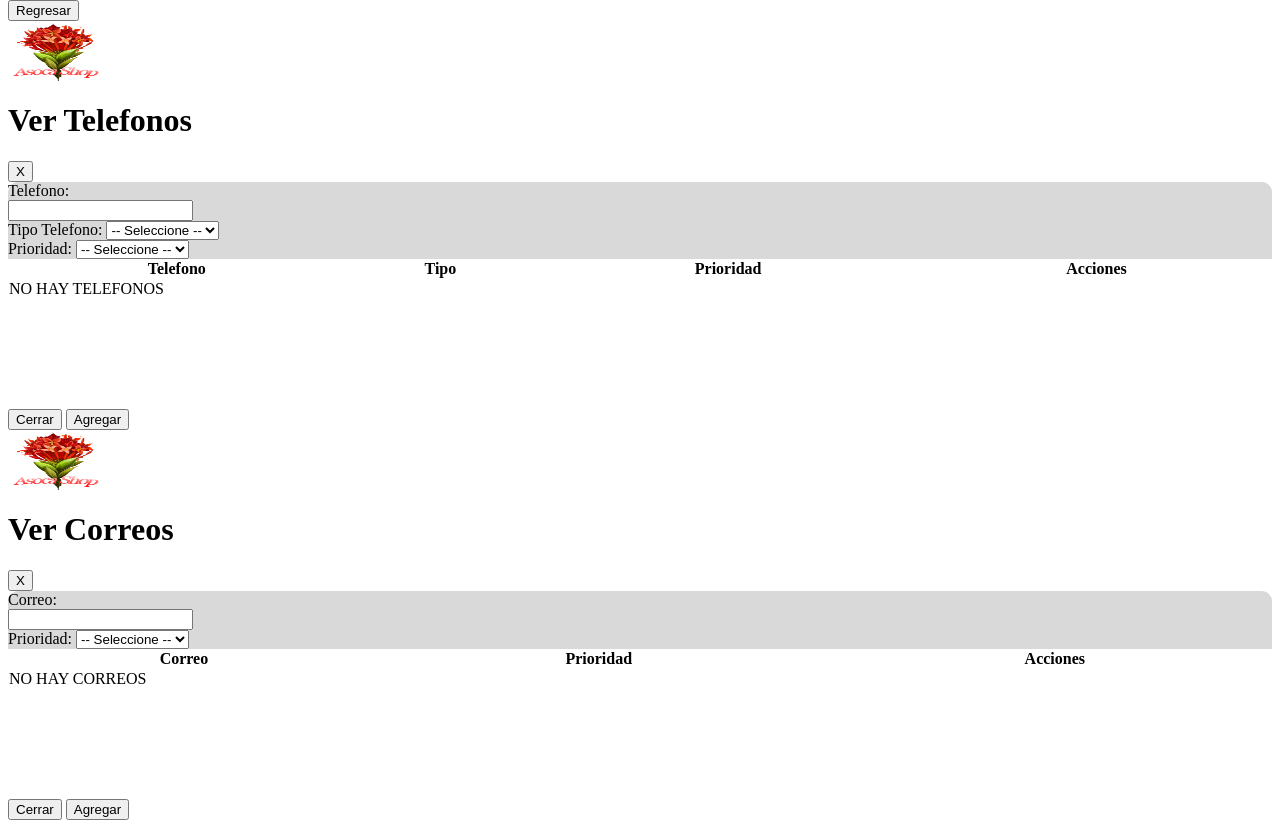
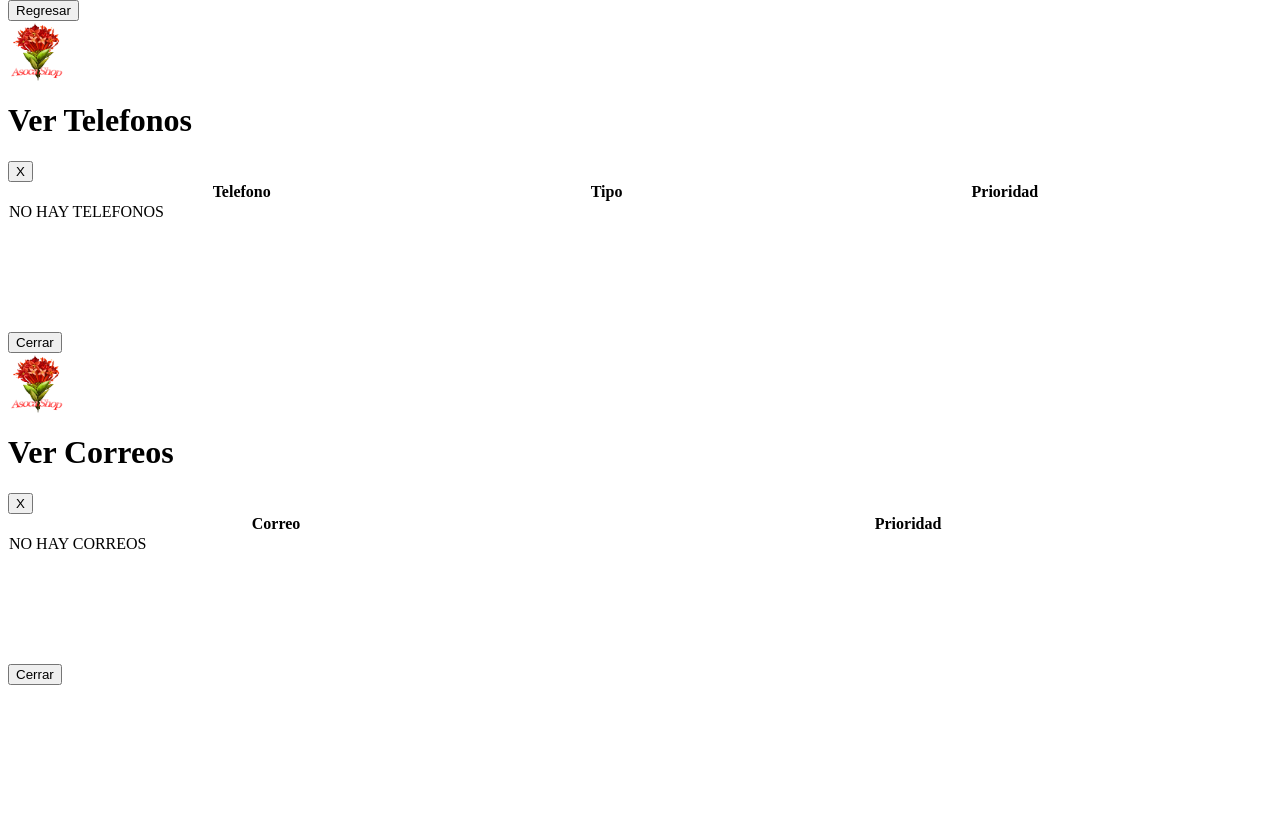
Before and after one commit to MDMS29/asoca-shop, a CodeIgniter 4 app: the page made by app/Views/clientes/clientes.php in a window 1280 px wide. Shown: the part 93-921 px from the top of the page. After the commit the page ends 778 px from the top, so only its background shows below. Run offline with PHP 8.4 and a stand-in for CodeIgniter, Linux system fonts and the light colour scheme; the template is opened without the code that fills it, so the values that code supplies are empty; some libraries are stand-ins or nearby versions; some web fonts are replaced.

Commit message:
Feat: View Usuarios - Clientes

```diff
--- a/app/Config/Routes.php
+++ b/app/Config/Routes.php
@@ -47,10 +47,12 @@ $routes->post('/obtenerClientes', 'Clientes::obtenerClientes');
 $routes->post('/insertarTelefono', 'Telefonos::insertar');
 $routes->post('/obtenerTelefonosUser/(:num)', 'Telefonos::obtenerTelefonosUser/$1');
 $routes->post('/buscarTelefono/(:num)/(:num)', 'Telefonos::buscarTelefono/$1/$2');
+$routes->post('/eliminarTelefono/(:num)', 'Telefonos::eliminarTelefono/$1');
 
 $routes->post('/insertarCorreo', 'Email::insertar');
 $routes->post('/obtenerEmailUser/(:num)', 'Email::obtenerEmailUser/$1');
 $routes->post('/buscarEmail/(:any)/(:num)', 'Email::buscarEmail/$1/$2');
+$routes->post('/eliminarEmail/(:num)', 'Email::eliminarEmail/$1');
 /*
  * --------------------------------------------------------------------
  * Additional Routing
--- a/app/Models/EmailModel.php
+++ b/app/Models/EmailModel.php
@@ -14,7 +14,7 @@ class EmailModel extends Model
     protected $returnType = 'array'; /* forma en que se retornan los datos */
     protected $useSoftDeletes = false; /* si hay eliminacion fisica de registro */
 
-    protected $allowedFields = ['id_usuario', 'correo', 'prioridad_crr_crr', 'estado', 'fecha_crea', 'usuario_crea']; /* relacion de campos de la tabla */
+    protected $allowedFields = ['id_usuario', 'correo', 'prioridad_crr', 'estado', 'fecha_crea', 'usuario_crea']; /* relacion de campos de la tabla */
 
     protected $useTimestamps = true; /*tipo de tiempo a utilizar */
     protected $createdField = 'fecha_crea'; /*fecha automatica para la creacion */
--- a/app/Models/UsuariosModel.php
+++ b/app/Models/UsuariosModel.php
@@ -14,7 +14,7 @@ class UsuariosModel extends Model
     protected $returnType = 'array'; /* forma en que se retornan los datos */
     protected $useSoftDeletes = false; /* si hay eliminacion fisica de registro */
 
-    protected $allowedFields = ['id_rol', 'nombre_p', 'nombre_s', 'apellido_p', 'apellido_s','tipo_user', 'tipo_documento', 'n_documento', 'direccion', 'foto', 'contrasena', 'estado', 'fecha_crea', 'usuario_crea']; /* relacion de campos de la tabla */
+    protected $allowedFields = ['id_rol', 'nombre_p', 'nombre_s', 'apellido_p', 'apellido_s','tipo_user', 'tipo_documento', 'n_documento', 'direccion','duracion', 'foto', 'contrasena', 'estado', 'fecha_crea', 'usuario_crea']; /* relacion de campos de la tabla */
 
     protected $useTimestamps = true; /*tipo de tiempo a utilizar */
     protected $createdField = 'fecha_crea'; /*fecha automatica para la creacion */
--- a/app/Views/clientes/clientes.php
+++ b/app/Views/clientes/clientes.php
@@ -34,44 +34,18 @@
 
 
 <!-- MODAL AGREGAR - EDITAR TELEFONO -->
-<div class="modal fade" id="verTelefonos" data-bs-backdrop="static" tabindex="-1" aria-labelledby="exampleModalLabel" aria-hidden="true">
+<div class="modal fade" id="verTelefonos" tabindex="-1" aria-labelledby="exampleModalLabel" aria-hidden="true">
     <div class="modal-dialog modal-dialog-centered modal-lg">
         <div class="body-M">
             <div class="modal-content">
                 <div class="modal-header d-flex justify-content-between align-items-center">
-                    <img src="<?= base_url('img/logo-asoca-s.png') ?>" alt="logo-empresa" width="100" height="60">
+                    <img src="<?= base_url('img/logo-asoca-s.png') ?>" alt="logo-empresa" width="60" height="60">
                     <h1 class="modal-title fs-5 text-center " id="tituloModal"><i class="bi bi-telephone-fill"></i> Ver Telefonos</h1>
-                    <button type="button" class="btn" aria-label="Close" onclick="limpiarCampos('telefonoAdd', 'prioridad', 'tipoTele', 3)">X</button>
+                    <button type="button" class="btn" data-bs-dismiss="modal" aria-label="Close" onclick="limpiarCampos(3)">X</button>
                 </div>
                 <input type="text" name="editTele" id="editTele" hidden>
                 <div class="modal-body">
                     <div class="container p-4" style="background-color: #d9d9d9;border-radius:10px;">
-                        <div class="mb-2 d-flex gap-3 flex-wrap" style="width: 100%;">
-                            <div class="flex-grow-1">
-                                <label for="telefonoAdd" class="col-form-label">Telefono:</label>
-                                <div>
-                                    <input type="text" name="telefonoAdd" class="form-control" id="telefonoAdd" minlength="7" maxlength="10" oninput="this.value = this.value.replace(/[^0-9]/,'')">
-                                    <small id="msgTel" class="invalido"></small>
-                                </div>
-                            </div>
-                            <div class="flex-grow-1">
-                                <label for="prioridad" class="col-form-label">Tipo Telefono:</label>
-                                <select class="form-select form-control" name="tipoTele" id="tipoTele">
-                                    <option selected value="">-- Seleccione --</option>
-                                    <!-- < ?php foreach ($tipoTele as $tipe) { ?>
-                                            <option value="< ?= $tipe['id'] ?>">< ?= $tipe['nombre'] ?></option>
-                                        < ?php } ?> -->
-                                </select>
-                            </div>
-                            <div class="flex-grow-1">
-                                <label for="prioridad" class="col-form-label">Prioridad:</label>
-                                <select class="form-select form-control" name="prioridad" id="prioridad">
-                                    <option selected value="">-- Seleccione --</option>
-                                    <option value="P">Principal</option>
-                                    <option value="S">Secundaria</option>
-                                </select>
-                            </div>
-                        </div>
                         <div class="table-responsive" style="overflow:scroll-vertical;overflow-y: scroll !important; height: 150px;background-color:white;">
                             <table class="table table-bordered table-sm table-hover" id="tablePaises" width="100%" cellspacing="0">
                                 <thead>
@@ -79,7 +53,6 @@
                                         <th>Telefono</th>
                                         <th>Tipo</th>
                                         <th>Prioridad</th>
-                                        <th>Acciones</th>
                                     </tr>
                                 </thead>
                                 <tbody id="bodyTel">
@@ -92,8 +65,7 @@
                     </div>
                 </div>
                 <div class="modal-footer">
-                    <button type="button" class="btn btnRedireccion" onclick="limpiarCampos('telefonoAdd', 'prioridad', 'tipoTele', 3)">Cerrar</button>
-                    <button type="button" class="btn btnAccionF" id="btnAddTel">Agregar</button>
+                    <button type="button" class="btn btn-primary" data-bs-dismiss="modal" onclick="limpiarCampos(3)">Cerrar</button>
                 </div>
             </div>
         </div>
@@ -101,44 +73,25 @@
 </div>
 
 <!-- MODAL AGREGAR - EDITAR CORREO -->
-<div class="modal fade" id="verCorreos" data-bs-backdrop="static" tabindex="-1" aria-labelledby="exampleModalLabel" aria-hidden="true">
+<div class="modal fade" id="verCorreos"tabindex="-1" aria-labelledby="exampleModalLabel" aria-hidden="true">
     <div class="modal-dialog modal-dialog-centered modal-lg">
         <div class="body-M">
             <div class="modal-content">
                 <div class="modal-header flex justify-content-between align-items-center">
-                    <img src="<?= base_url('img/logo-asoca-s.png') ?>" alt="logo-empresa" width="100" height="60">
+                    <img src="<?= base_url('img/logo-asoca-s.png') ?>" alt="logo-empresa" width="60" height="60">
                     <h1 class="modal-title fs-5 text-center " id="tituloModal"><i class="bi bi-envelope-at-fill"></i> Ver Correos</h1>
-                    <button type="button" class="btn" aria-label="Close" onclick="limpiarCampos('correoAdd', 'prioridadCorreo', '', 4)">X</button>
+                    <button type="button" class="btn" data-bs-dismiss="modal" aria-label="Close" onclick="limpiarCampos(4)">X</button>
                 </div>
                 <input type="text" name="editCorreo" id="editCorreo" hidden>
 
                 <div class="modal-body">
-
                     <div class="container p-4" style="background-color: #d9d9d9;border-radius:10px;">
-                        <div class="mb-2 d-flex gap-3" style="width: 100%;">
-                            <div class="d-flex gap-2" style="width: 100%;">
-                                <label for="correoAdd" class="col-form-label">Correo:</label>
-                                <div>
-                                    <input type="email" name="correoAdd" class="form-control" id="correoAdd" oninput="this.value = this.value.replace(/[^a-zA-Z0-9.@ñ]/,'')">
-                                    <small id="msgCorreo" class="invalido"></small>
-                                </div>
-                            </div>
-                            <div class="d-flex gap-2" style="width: 100%;">
-                                <label for="prioridad" class="col-form-label">Prioridad:</label>
-                                <select class="form-select form-select" name="prioridadCorreo" id="prioridadCorreo">
-                                    <option selected value="">-- Seleccione --</option>
-                                    <option value="P">Principal</option>
-                                    <option value="S">Secundaria</option>
-                                </select>
-                            </div>
-                        </div>
                         <div class="table-responsive" style="overflow:scroll-vertical;overflow-y: scroll !important; height: 150px;background-color:white;">
                             <table class="table table-bordered table-sm table-hover" id="tablePaises" width="100%" cellspacing="0">
                                 <thead>
                                     <tr class="text-center">
                                         <th>Correo</th>
                                         <th>Prioridad</th>
-                                        <th>Acciones</th>
                                     </tr>
                                 </thead>
                                 <tbody id="bodyCorre">
@@ -151,8 +104,7 @@
                     </div>
                 </div>
                 <div class="modal-footer">
-                    <button type="button" class="btn btnRedireccion" onclick="limpiarCampos('correoAdd', 'prioridadCorreo', '', 4)">Cerrar</button>
-                    <button type="button" class="btn btnAccionF" id="btnAddCorre">Agregar</button>
+                    <button type="button" class="btn btn-primary" data-bs-dismiss="modal" onclick="limpiarCampos(4)">Cerrar</button>
                 </div>
             </div>
         </div>
--- a/public/css/styles.css
+++ b/public/css/styles.css
@@ -57,7 +57,7 @@ table {
   background-color: white;
   width: 100%;
 }
-#invalid-feedback{
+#invalid-feedback {
   color: red;
   font-weight: bold;
 }
--- a/public/js/clientes.js
+++ b/public/js/clientes.js
@@ -1,12 +1,6 @@
 var contadorUser = 0;
-var contador = 0;
-var contadorCorreo = 0;
-var inputIden = 0;
 let telefonos = []; //Telefonos del usuario.
 let correos = []; //Correos del usuario.
-var validTel = true;
-var validCorreo = true;
-var validIdent = true;
 
 //Marcar botones ocultar columnas
 var botones = $(".ocultar a");
@@ -65,29 +59,18 @@ var tableClientes = $("#tableClientes").DataTable({
     {
       data: null,
       render: function (data, type, row) {
-        return (
-          '<div class="d-flex gap-2 justify-content-center">' +
-          '<button class="btn btn-outline-primary" onclick="buscarCorreoTel(' +
-          data.id_usuario +
-          ')" data-bs-toggle="modal" data-bs-target="#verTelefonos" title="Banear Usuario"><i class="bi bi-telephone"></i></button>' +
-          '<button class="btn btn-outline-primary" data-bs-toggle="modal" data-bs-target="#verCorreos" data-bs-target="#staticBackdrop" onclick=$("#idUsuario").val(' +
-          data.id_usuario +
-          ') title="Restaurar Contraseña"><i class="bi bi-envelope-at"></i></button></div>'
-        );
+        return `<div class="d-flex gap-2 justify-content-center">
+            <button class="btn btn-outline-primary" onclick="buscarCorreoTel(${data.id_usuario}, 'obtenerTelefonosUser', 1)" data-bs-toggle="modal" data-bs-target="#verTelefonos" title="Ver Telefonos"><i class="bi bi-telephone"></i></button>
+            <button class="btn btn-outline-primary" data-bs-toggle="modal" data-bs-target="#verCorreos" data-bs-target="#staticBackdrop" onclick="buscarCorreoTel(${data.id_usuario}, 'obtenerEmailUser', 2)" title="Ver Correos"><i class="bi bi-envelope-at"></i></button>
+          </div>`;
       },
     },
     {
       data: null,
       render: function (data, type, row) {
-        return (
-          '<div class="d-flex gap-2 justify-content-center">' +
-          '<button class="btn btn-outline-danger" onclick="eliminarUsuario(' +
-          data.id_usuario +
-          ')" data-bs-toggle="modal" data-bs-target="#modalConfirmar" title="Banear Usuario"><i class="bi bi-x-circle"></i></button>' +
-          '<button class="btn btn-outline-warning" data-bs-toggle="modal" data-bs-target="#cambiarContra" data-bs-target="#staticBackdrop" onclick=$("#idUsuario").val(' +
-          data.id_usuario +
-          ') title="Restaurar Contraseña"><i class="bi bi-shield-lock-fill"></i></button></div>'
-        );
+        return `<div class="d-flex gap-2 justify-content-center">
+          <button class="btn btn-outline-danger" onclick="banearCliente(${data.id_usuario}, '${data.nombre_p} ${data.apellido_p}')" data-bs-toggle="modal" data-bs-target="#modalConfirmar" title="Banear Usuario"><i class="bi bi-x-circle"></i></button>
+          <button class="btn btn-outline-warning" data-bs-toggle="modal" data-bs-target="#cambiarContra" data-bs-target="#staticBackdrop" onclick="restaurarContrasena(${data.id_usuario})" title="Restaurar Contraseña"><i class="bi bi-shield-lock-fill"></i></button></div>`;
       },
     },
   ],
@@ -96,89 +79,32 @@ var tableClientes = $("#tableClientes").DataTable({
   },
 });
 //Limpiar campos de telefonos y correos
-function limpiarCampos(input1, input2, input3, accion) {
+function limpiarCampos(accion) {
   if (accion == 3) {
-    if (telefonos.length != 0) {
-      principalT = telefonos.filter((tel) => tel.prioridad == "P");
-      if (principalT.length == 0) {
-        return mostrarMensaje("error", "¡Debe tener un telefono principal!");
-      } else {
-        $("#agregarTelefono").modal("hide");
-        // $('#fotoModal').attr('hidden', '')
-        $("#agregarUsuario").modal("show");
-      }
-    } else {
-      $("#agregarTelefono").modal("hide");
-      // $('#fotoModal').attr('hidden', '')
-      $("#agregarUsuario").modal("show");
-    }
+    telefonos = [];
   }
   if (accion == 4) {
-    if (correos.length != 0) {
-      principalC = correos.filter((correo) => correo.prioridad == "P");
-      if (principalC.length == 0) {
-        return mostrarMensaje("error", "¡Debe tener un correo principal!");
-      } else {
-        $("#agregarCorreo").modal("hide");
-        $("#agregarUsuario").modal("show");
-        // $('#fotoModal').attr('hidden')
-      }
-    } else {
-      $("#agregarCorreo").modal("hide");
-      $("#agregarUsuario").modal("show");
-      // $('#fotoModal').attr('hidden')
-    }
-  }
-  if (objCorreo.id != 0) {
-    correos.push(objCorreo);
-    guardarCorreo();
-  }
-  if (objTelefono.id != 0) {
-    telefonos.push(objTelefono);
-    guardarTelefono();
-  }
-  if (input1 == 0) {
-    telefonos = [];
     correos = [];
   }
-  objCorreo = {
-    id: 0,
-    correo: "",
-    prioridad: "",
-  };
-  objTelefono = {
-    id: 0,
-    numero: "",
-    tipo: "",
-    prioridad: "",
-  };
-  $(`#${input1}`).val("");
-  $(`#${input2}`).val("");
-  $(`#${input3}`).val("");
-  $("#msgConfirRes").text("");
-  $("#msgConfir").text("");
-  $("#msgTel").text("");
-  $("#msgCorreo").text("");
-  $("#FotoUsuario").text("");
-  // $('#fotoModal').removeAttr('hidden')
-  $("#foto").val("");
 }
 
 //Funcion para buscar el correo o el telefono
-function buscarCorreoTel(url, valor, inputName, tipo) {
+function buscarCorreoTel(id, ruta, tipo) {
   $.ajax({
     type: "POST",
-    url: "<?php echo base_url() ?>" + `${url}` + valor + "/" + 0 + "/" + 7, //url, valor, idUsuario, tipoUsuario
+    url: `${url}${ruta}/${id}`, //url, valor, idUsuario, tipoUsuario
     dataType: "JSON",
     success: function (res) {
-      if (res[0] == null) {
-        $(`#${inputName}`).text("");
-        validTel = true;
-        validCorreo = true;
-      } else if (res[0] != null) {
-        $(`#${inputName}`).text(`* Este ${tipo} ya esta registrado *`);
-        validTel = false;
-        validCorreo = false;
+      switch (tipo) {
+        case 1:
+          telefonos.push(...res[0]);
+          guardarTelefono();
+          break;
+
+        default:
+          correos.push(...res[0]);
+          guardarCorreo();
+          break;
       }
     },
   });
@@ -204,16 +130,6 @@ function guardarTelefono() {
                                 <td id=${telefonos[i].prioridad}>${
         telefonos[i].prioridad == "S" ? "Secundaria" : "Principal"
       }</td>
-                                <td>
-                                    <button class="btn btnEditarTel" id="btnEditarTel${
-                                      telefonos[i].id
-                                    }" onclick="editarTelefono('${
-        telefonos[i].id
-      }')"><img src="<?= base_url('img/edit.svg') ?>" title="Editar Telefono">
-                                    <button class="btn" onclick="eliminarTel('${
-                                      telefonos[i].id
-                                    }')"><img src="<?= base_url('img/delete.svg') ?>" title="Eliminar Telefono">
-                                </td>
                             </tr>`;
     }
   }
@@ -237,43 +153,77 @@ function guardarCorreo() {
                                 <td id=${correos[i].prioridad} >${
         correos[i].prioridad == "S" ? "Secundaria" : "Principal"
       }</td>
-                                <td>
-                                    <button class="btn" onclick="editarCorreo('${
-                                      correos[i].id
-                                    }')"><img src="<?= base_url('img/edit.svg') ?>" title="Editar Correo">
-                                    <button class="btn" onclick="eliminarCorreo('${
-                                      correos[i].id
-                                    }')"><img src="<?= base_url('img/delete.svg') ?>" title="Eliminar Correo">
-                                </td>
                             </tr>`;
     }
   }
   $("#bodyCorre").html(cadena);
 }
 
+const Toast = Swal.mixin({
+  toast: true,
+  position: "top-end",
+  showConfirmButton: false,
+  timer: 3000,
+  timerProgressBar: true,
+  didOpen: (toast) => {
+    toast.addEventListener("mouseenter", Swal.stopTimer);
+    toast.addEventListener("mouseleave", Swal.resumeTimer);
+  },
+});
 //Cambiar estado de "Activo" a "Inactivo"
-function eliminarUsuario(id) {
+function banearCliente(id, nombre) {
   Swal.fire({
-    title: "¿Desea eliminar este Usuario?",
-    // text: "¡Esta acción puede causar errores!",
+    title: `¿Desea banear el usuario "${nombre}?"`,
+    text: "¡Está acción puede generar errores!",
+    icon: "question",
+    showCancelButton: true,
+    confirmButtonColor: "#3085d6",
+    cancelButtonColor: "#d33",
+    confirmButtonText: "Sí",
+    showCancelButton: true,
+  }).then((respon) => {
+    if (respon.isConfirmed) {
+      Swal.fire({
+        title: `¡Ingrese el numero de días!`,
         icon: "warning",
         showCancelButton: true,
         confirmButtonColor: "#3085d6",
         cancelButtonColor: "#d33",
         confirmButtonText: "Eliminar",
-  }).then((result) => {
-    if (result.isConfirmed) {
+        input: "text",
+        inputAttributes: {
+          autocapitalize: "on",
+        },
+        preConfirm: (time) => {
           $.ajax({
+            url: `${url}camEstUsuario`,
             type: "POST",
-        url: `${url}camEstUsuario`,
+            dataType: "json",
             data: {
               id,
-          estado: "I",
+              estado: "B",
+              tiempo: time,
             },
-      }).done(function (data) {
+            success: function (res) {
+              if (res == 1) {
                 contadorUser = 0;
-        mostrarMensaje("success", data);
                 tableClientes.ajax.reload(null, false);
+                Toast.fire({
+                  icon: `success`,
+                  title: `¡Se ha baneado el usuario "${nombre}"!`,
+                });
+                return res;
+              }
+            },
+          });
+        },
+        showCancelButton: true,
+      }).then((respon) => {
+        if (respon.value == "1") {
+          if (respon.isConfirmed) {
+            return 1;
+          }
+        }
       });
     }
   });
```
Also changed, not shown: app/Controllers/Usuarios.php (+11 -5 lines), app/Models/ParamDetModel.php (+7 -0 lines), app/Views/components/navbar.php (+5 -3 lines), app/Views/usuarios/usuarios.php (+9 -7 lines), public/js/usuarios.js (+9 -9 lines). Lines whose indentation alone changed are shown as unchanged.
